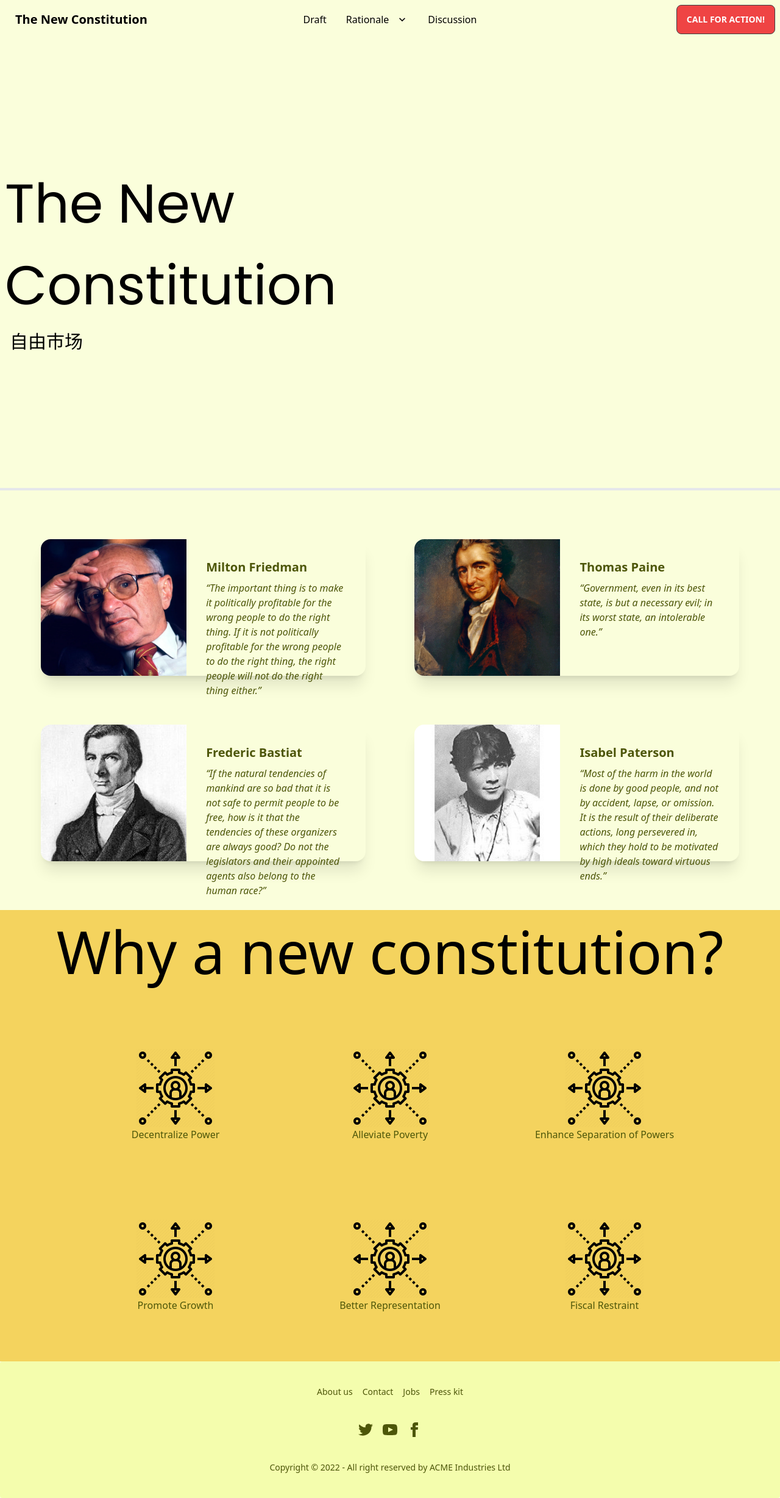
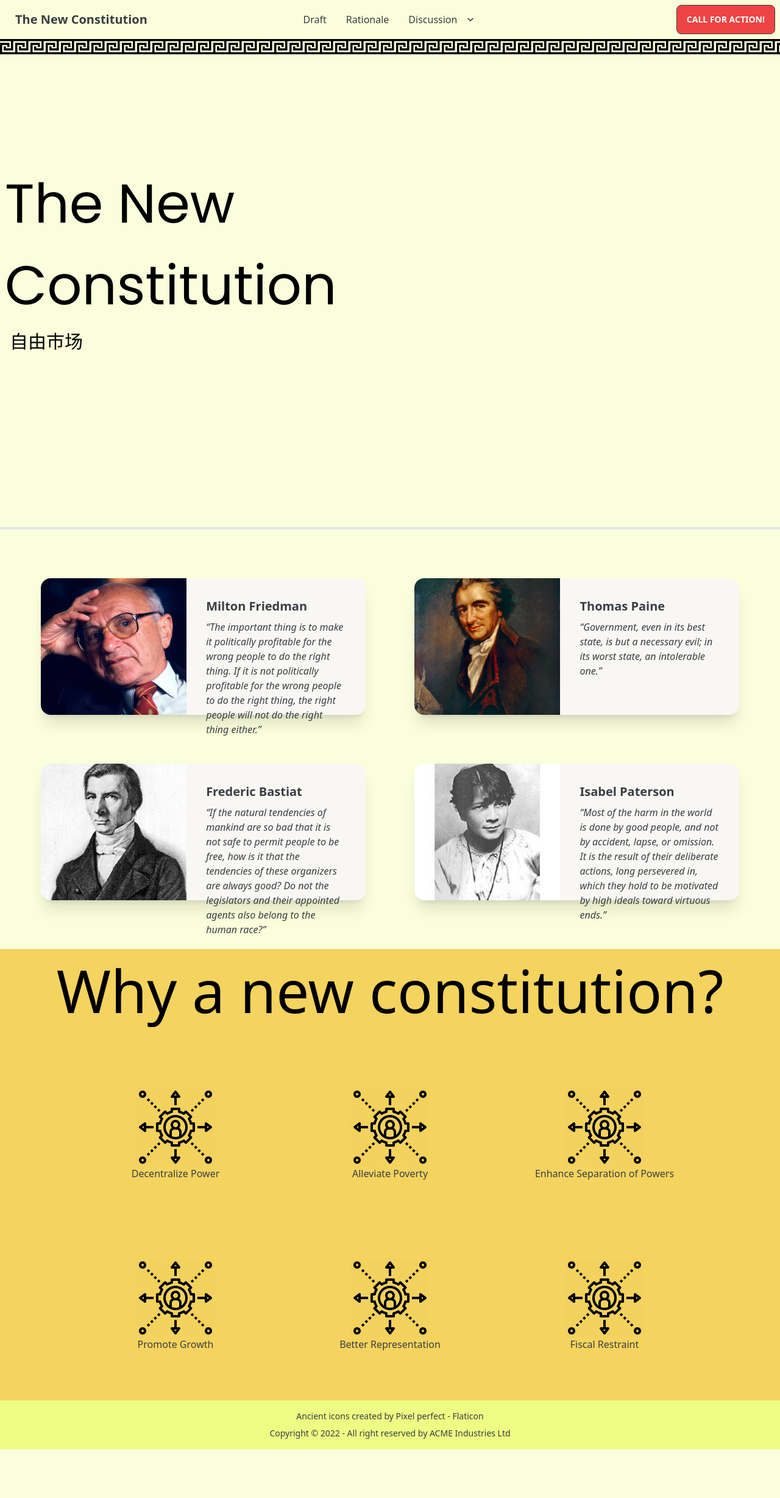
Before and after one commit to Haakon00/The-New-Constitution, an Astro site: page / in a window 1280 px wide. Shown: the whole page at 61% size. After the commit the page ends 2376 px from the top, so only its background shows below. Built offline with nearby package versions, Linux system fonts and the light colour scheme; Astro itself is replaced by a stand-in of ours.

Commit message:
redesign

```diff
--- a/src/components/Card.astro
+++ b/src/components/Card.astro
@@ -1,9 +1,8 @@
+---
 ---
 
----
-
-<article class="card card-side bg-base-100 shadow-xl m-10 w-5/12 h-56 inline-flex">
-	<figure class="w-2/4 inline-block"><img class="h-full" src={Astro.props.imagepath}></figure>
+<article class="card card-side bg-libwhite shadow-xl m-10 w-5/12 h-56 inline-flex">
+	<figure class="w-2/4 inline-block"><img class="h-full" src={Astro.props.imagepath} /></figure>
 	<div class="card-body w-3/5">
 		<h2 class="card-title">{Astro.props.name}</h2>
 		<p class="italic whitespace-pre-wrap">{Astro.props.quote}</p>
--- a/src/components/Footer.astro
+++ b/src/components/Footer.astro
@@ -1,30 +1,8 @@
-<footer class="footer footer-center p-10 bg-base-200 text-base-content rounded">
-	<div class="grid grid-flow-col gap-4">
-		<a class="link link-hover">About us</a>
-		<a class="link link-hover">Contact</a>
-		<a class="link link-hover">Jobs</a>
-		<a class="link link-hover">Press kit</a>
-	</div>
+<footer class="footer footer-center p-4 bg-base-300 text-base-content">
 	<div>
-		<div class="grid grid-flow-col gap-4">
-			<a><svg xmlns="http://www.w3.org/2000/svg" width="24" height="24" viewBox="0 0 24 24" class="fill-current">
-					<path
-						d="M24 4.557c-.883.392-1.832.656-2.828.775 1.017-.609 1.798-1.574 2.165-2.724-.951.564-2.005.974-3.127 1.195-.897-.957-2.178-1.555-3.594-1.555-3.179 0-5.515 2.966-4.797 6.045-4.091-.205-7.719-2.165-10.148-5.144-1.29 2.213-.669 5.108 1.523 6.574-.806-.026-1.566-.247-2.229-.616-.054 2.281 1.581 4.415 3.949 4.89-.693.188-1.452.232-2.224.084.626 1.956 2.444 3.379 4.6 3.419-2.07 1.623-4.678 2.348-7.29 2.04 2.179 1.397 4.768 2.212 7.548 2.212 9.142 0 14.307-7.721 13.995-14.646.962-.695 1.797-1.562 2.457-2.549z">
-					</path>
-				</svg></a>
-			<a><svg xmlns="http://www.w3.org/2000/svg" width="24" height="24" viewBox="0 0 24 24" class="fill-current">
-					<path
-						d="M19.615 3.184c-3.604-.246-11.631-.245-15.23 0-3.897.266-4.356 2.62-4.385 8.816.029 6.185.484 8.549 4.385 8.816 3.6.245 11.626.246 15.23 0 3.897-.266 4.356-2.62 4.385-8.816-.029-6.185-.484-8.549-4.385-8.816zm-10.615 12.816v-8l8 3.993-8 4.007z">
-					</path>
-				</svg></a>
-			<a><svg xmlns="http://www.w3.org/2000/svg" width="24" height="24" viewBox="0 0 24 24" class="fill-current">
-					<path
-						d="M9 8h-3v4h3v12h5v-12h3.642l.358-4h-4v-1.667c0-.955.192-1.333 1.115-1.333h2.885v-5h-3.808c-3.596 0-5.192 1.583-5.192 4.615v3.385z">
-					</path>
-				</svg></a>
-		</div>
-	</div>
-	<div>
+		<a href="https://www.flaticon.com/free-icons/ancient" title="ancient icons"
+			>Ancient icons created by Pixel perfect - Flaticon</a
+		>
 		<p>Copyright © 2022 - All right reserved by ACME Industries Ltd</p>
 	</div>
 </footer>
--- a/src/components/Navbar.astro
+++ b/src/components/Navbar.astro
@@ -1,20 +1,35 @@
-<nav class="navbar bg-transparent absolute text-black">
+<div class="navbar bg-base-100">
 	<div class="navbar-start">
 		<div class="dropdown">
 			<label tabindex="0" class="btn btn-ghost lg:hidden">
-				<svg xmlns="http://www.w3.org/2000/svg" class="h-5 w-5" fill="none" viewBox="0 0 24 24"
-					stroke="currentColor">
-					<path stroke-linecap="round" stroke-linejoin="round" stroke-width="2" d="M4 6h16M4 12h8m-8 6h16" />
+				<svg
+					xmlns="http://www.w3.org/2000/svg"
+					class="h-5 w-5"
+					fill="none"
+					viewBox="0 0 24 24"
+					stroke="currentColor"
+					><path
+						stroke-linecap="round"
+						stroke-linejoin="round"
+						stroke-width="2"
+						d="M4 6h16M4 12h8m-8 6h16"></path>
 				</svg>
 			</label>
-			<ul tabindex="0" class="menu menu-compact dropdown-content mt-3 p-2 shadow bg-base-100 rounded-box w-52">
-				<li><a>Draft</a></li>
+			<ul
+				tabindex="0"
+				class="menu menu-compact dropdown-content mt-3 p-2 shadow bg-base-100 rounded-box w-52"
+			>
+				<li><a>Item 1</a></li>
 				<li tabindex="0">
-					<a class="justify-between" href="/rationale/">
-						Rationale
-						<svg class="fill-current" xmlns="http://www.w3.org/2000/svg" width="24" height="24"
-							viewBox="0 0 24 24">
-							<path d="M8.59,16.58L13.17,12L8.59,7.41L10,6L16,12L10,18L8.59,16.58Z" />
+					<a class="justify-between">
+						Parent
+						<svg
+							class="fill-current"
+							xmlns="http://www.w3.org/2000/svg"
+							width="24"
+							height="24"
+							viewBox="0 0 24 24"
+							><path d="M8.59,16.58L13.17,12L8.59,7.41L10,6L16,12L10,18L8.59,16.58Z"></path>
 						</svg>
 					</a>
 					<ul class="p-2">
@@ -22,20 +37,25 @@
 						<li><a>Submenu 2</a></li>
 					</ul>
 				</li>
-				<li><a>Discussion</a></li>
+				<li><a>Item 3</a></li>
 			</ul>
 		</div>
 		<a class="btn btn-ghost normal-case text-xl" href="/">The New Constitution</a>
 	</div>
 	<div class="navbar-center hidden lg:flex">
-		<ul class="menu menu-horizontal p-0">
-			<li><a href="/draft/">Draft</a></li>
+		<ul class="menu menu-horizontal px-1">
+			<li><a href="/draft">Draft</a></li>
+			<li><a href="/rationale">Rationale</a></li>
 			<li tabindex="0">
-				<a href="/rationale">
-					Rationale
-					<svg class="fill-current" xmlns="http://www.w3.org/2000/svg" width="20" height="20"
-						viewBox="0 0 24 24">
-						<path d="M7.41,8.58L12,13.17L16.59,8.58L18,10L12,16L6,10L7.41,8.58Z" />
+				<a>
+					Discussion
+					<svg
+						class="fill-current"
+						xmlns="http://www.w3.org/2000/svg"
+						width="20"
+						height="20"
+						viewBox="0 0 24 24"
+						><path d="M7.41,8.58L12,13.17L16.59,8.58L18,10L12,16L6,10L7.41,8.58Z"></path>
 					</svg>
 				</a>
 				<ul class="p-2">
@@ -43,10 +63,9 @@
 					<li><a>Submenu 2</a></li>
 				</ul>
 			</li>
-			<li><a>Discussion</a></li>
 		</ul>
 	</div>
 	<div class="navbar-end">
-		<a class="btn bg-red-500 text-white">Call for Action!</a>
+		<a class="btn bg-red-500 hover:bg-red-800 text-white">CALL FOR ACTION!</a>
 	</div>
-</nav>
+</div>
--- a/src/pages/index.astro
+++ b/src/pages/index.astro
@@ -5,7 +5,7 @@ import MainLayout from "../layouts/MainLayout.astro";
 ---
 
 <MainLayout>
-	<header class="h-screen w-full">
+	<header class="bg-meander-pattern bg-[length:25px] bg-repeat-x h-screen w-full">
 		<h1 class="absolute top-1/3 text-[7vw] w-1/2 ml-2 text-black font-[Poppins]">
 			The New Constitution
 			<div class="ml-2 mt-2 text-3xl">
--- a/tailwind.config.cjs
+++ b/tailwind.config.cjs
@@ -3,6 +3,9 @@ module.exports = {
 	content: ["./src/**/*.{astro,html,js,jsx,md,mdx,svelte,ts,tsx,vue}"],
 	theme: {
 		extend: {
+			backgroundImage: {
+				"meander-pattern": "url('/meander.svg')",
+			},
 			colors: {
 				libyellow: "#F4D35E",
 				libgrey: "#393E41",
@@ -35,6 +38,8 @@ module.exports = {
 					warning: "#F7C326",
 
 					error: "#ef4444",
+
+					"base-content": "#393E41",
 				},
 			},
 		],
```
Also changed, not shown: public/meander.svg (added).
